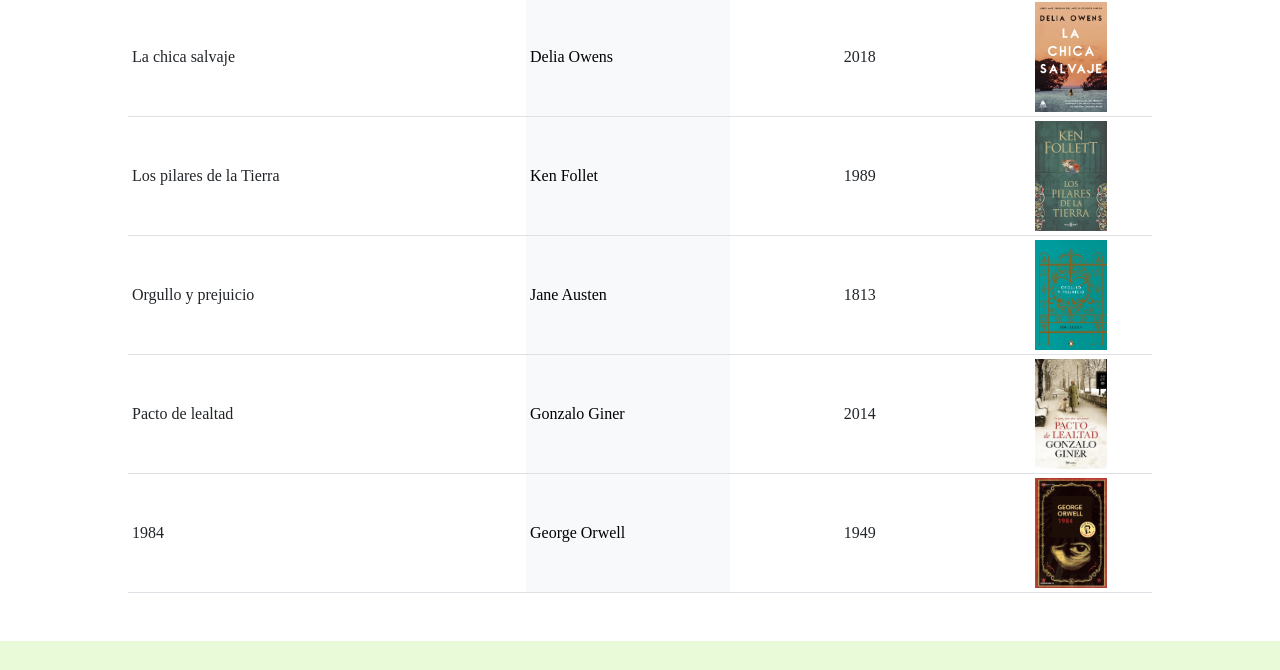
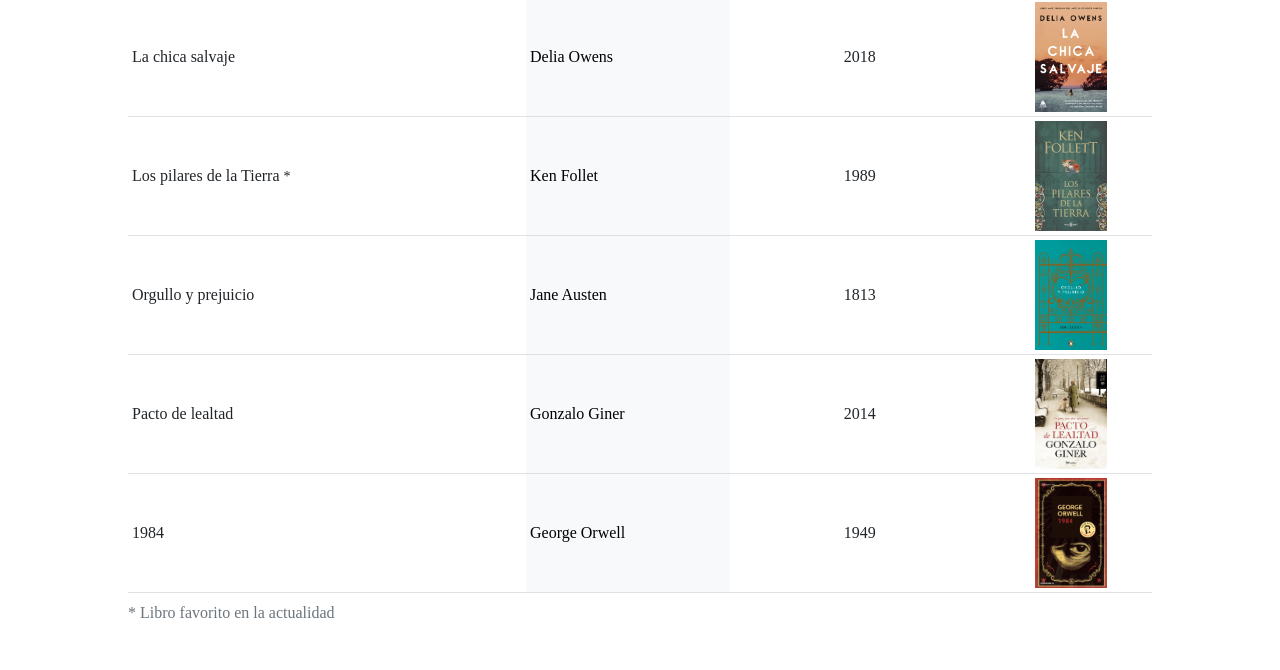
Before and after one commit to claudia-belle/claudiabelle, a plain HTML site: page libros.html in a window 1280 px wide. Shown: the part 577-1247 px from the top of the page. Drawn offline with Linux system fonts and the light colour scheme.

Commit message:
Commit fav book

```diff
--- a/libros.html
+++ b/libros.html
@@ -45,6 +45,7 @@
                 <h2>Lecturas recomendadas</h2>
                 <div id="cnt-table">
                 <table class="table table-sm table-hover align-middle mb-5">
+                    <caption>* Libro favorito en la actualidad</caption>
                     <thead class="table-secondary">
                         <tr>
                             <th scope="col">Título</th>
@@ -79,7 +80,7 @@
                             <td class="text-center"><img src="./img/chicasalvaje.jpg" alt="Portada libro La chica salvaje" height="110"/></td>
                         </tr>
                         <tr>
-                            <td>Los pilares de la Tierra</td>
+                            <td>Los pilares de la Tierra <small title="Libro favorito">*</small></td>
                             <td class="table-light">Ken Follet</td>
                             <td class="text-center">1989</td>
                             <td class="text-center"><img src="./img/pilarestierra.jpg" alt="Portada libro Los pilares de la Tierra" height="110"/></td>
```
